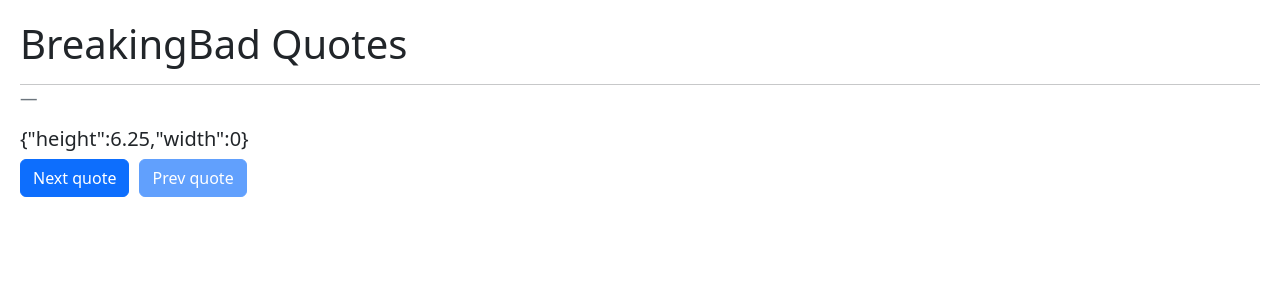
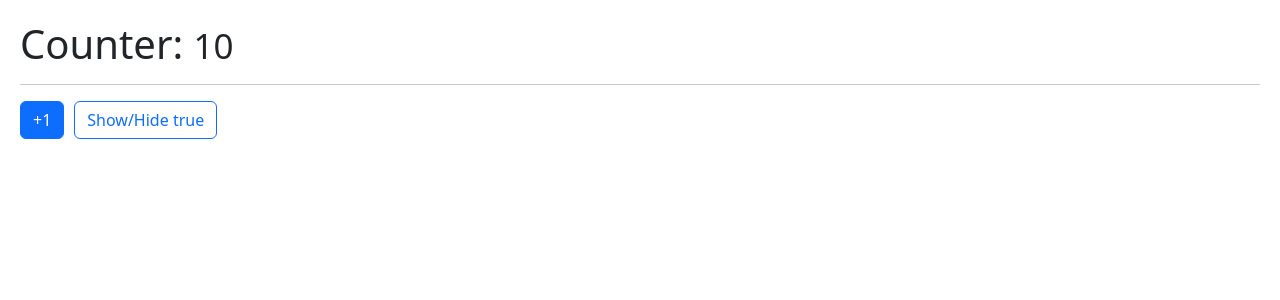
Before and after one commit to andresfaj/react-course-fernandoh, a React (Vite) app in the folder 05-hook-app/: page / in a window 1280 px wide. Shown: the top 300 px of the page. Built offline with nearby package versions, Linux system fonts and the light colour scheme; no server answers.

Commit message:
First example with memo, for memorize functional components

```diff
--- /dev/null
+++ b/05-hook-app/src/06-memos/Memorize.jsx
@@ -0,0 +1,28 @@
+import { useState } from "react";
+import { useCounter } from "../hooks";
+import { Small } from "./Small";
+
+export const Memorize = () => {
+  const { counter, handleIncrement } = useCounter();
+  const [show, setShow] = useState(true);
+  return (
+    <>
+      <h1>
+        Counter: <Small value={counter} />
+      </h1>
+      <hr />
+
+      <button className="btn btn-primary" onClick={() => handleIncrement()}>
+        {" "}
+        +1
+      </button>
+
+      <button
+        className="btn btn-outline-primary"
+        onClick={() => setShow(!show)}
+      >
+        Show/Hide {JSON.stringify(show)}
+      </button>
+    </>
+  );
+};
--- /dev/null
+++ b/05-hook-app/src/06-memos/Small.jsx
@@ -0,0 +1,6 @@
+import React, { memo } from "react";
+
+export const Small = memo(({ value }) => {
+  console.log("Me volvi a dibujar :(");
+  return <small>{value}</small>;
+});
--- a/05-hook-app/src/hooks/useCounter.js
+++ b/05-hook-app/src/hooks/useCounter.js
@@ -3,11 +3,11 @@
 export const useCounter = (initialValue = 10) => {
   const [counter, setCounter] = useState(initialValue);
 
-  const handleIncrement = (value) => {
+  const handleIncrement = (value = 1) => {
     setCounter(counter + value);
   };
 
-  const handleDecrement = (value) => {
+  const handleDecrement = (value = 1) => {
     if (counter === 0) return;
     setCounter(counter - value);
   };
--- a/05-hook-app/src/main.jsx
+++ b/05-hook-app/src/main.jsx
@@ -1,7 +1,8 @@
 import React from "react";
 import ReactDOM from "react-dom/client";
 import { FocusScreen } from "./04-useRef/FocusScreen";
-import { Layout } from "./05-useLayoutEffect/Layout";
+// import { Layout } from "./05-useLayoutEffect/Layout";
+import { Memorize } from "./06-memos/Memorize";
 // import { CounterApp } from "./01-useState/CounterApp";
 // import { CounterWithCustomHook } from "./01-useState/CounterWithCustomHook";
 // import { FormWithCustomHook } from "./02-useEffect/FormWithCustomHook";
@@ -19,6 +20,6 @@
     {/* <FormWithCustomHook /> */}
     {/* <MultipleCustomHooks /> */}
     {/* <FocusScreen /> */}
-    <Layout />
+    <Memorize />
   </React.StrictMode>
 );
```
